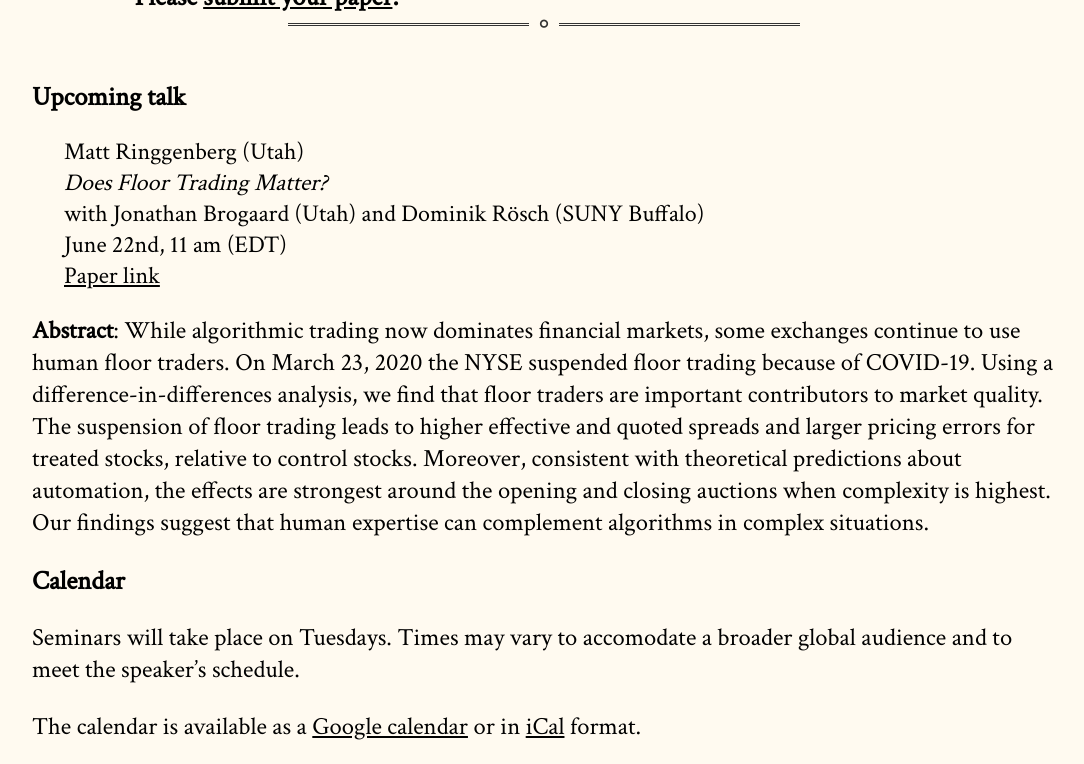
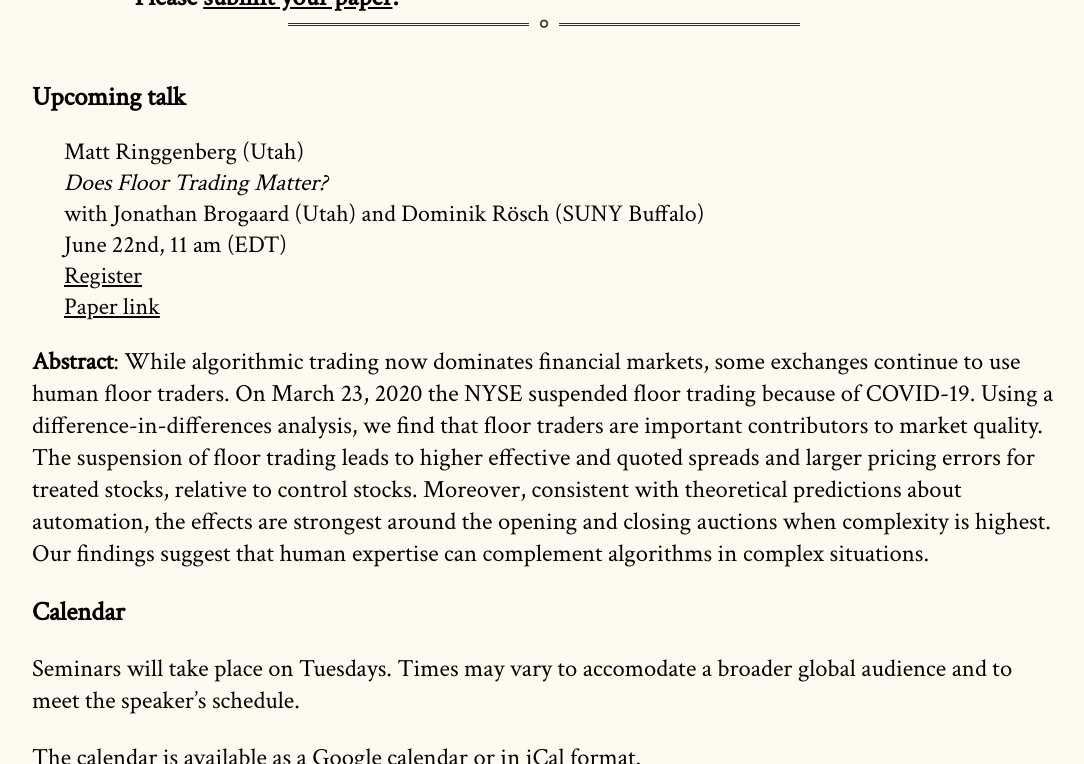
Before and after one commit to cpfiffer/microstructure.exchange, a Jekyll site: the page built from index.md, in a window 1280 px wide and 900 px high, scrolled down 559 px, cut to the strip 0-764 px from the top of the window. Shown: the whole strip, without its empty margins (96-1180 px from the left). Built offline with Jekyll 4.4.1, drawn with Linux system fonts in a browser that asks for light colours; some web fonts are replaced.

Commit message:
Add webinar link

```diff
--- a/_config.yml
+++ b/_config.yml
@@ -17,7 +17,7 @@ speaker-info:
   speaker-date: June 22nd, 11 am (EDT)
   # discussant: "Gideon Saar (Cornell University)"
   paper-link: https://papers.ssrn.com/sol3/papers.cfm?abstract_id=3609007
-  # webinar-link: https://stockholmuniversity.zoom.us/meeting/register/u5Yrce-prDspHtJPQBHgDmkR2qcpKVW41Uf_
+  webinar-link: https://stockholmuniversity.zoom.us/meeting/register/u5wpde6hrDMiHtdFbher-Pad7OLU0N5MjDaH
   # slides-link: /slides/RobinhoodSlides_TME.pdf
 
 # 2021 Winter lineup
```
